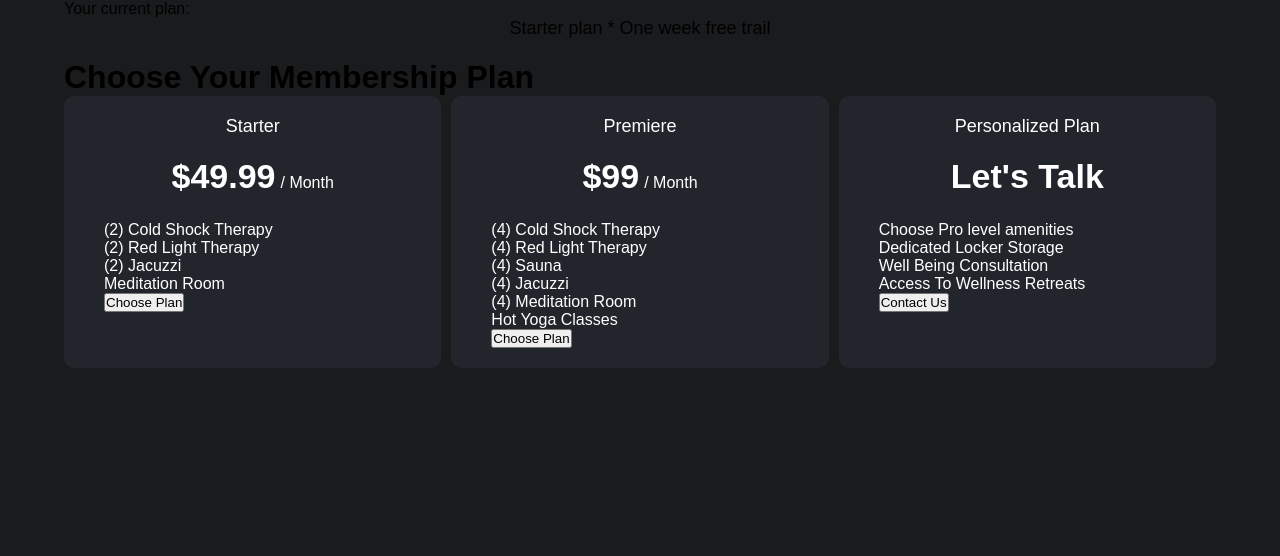
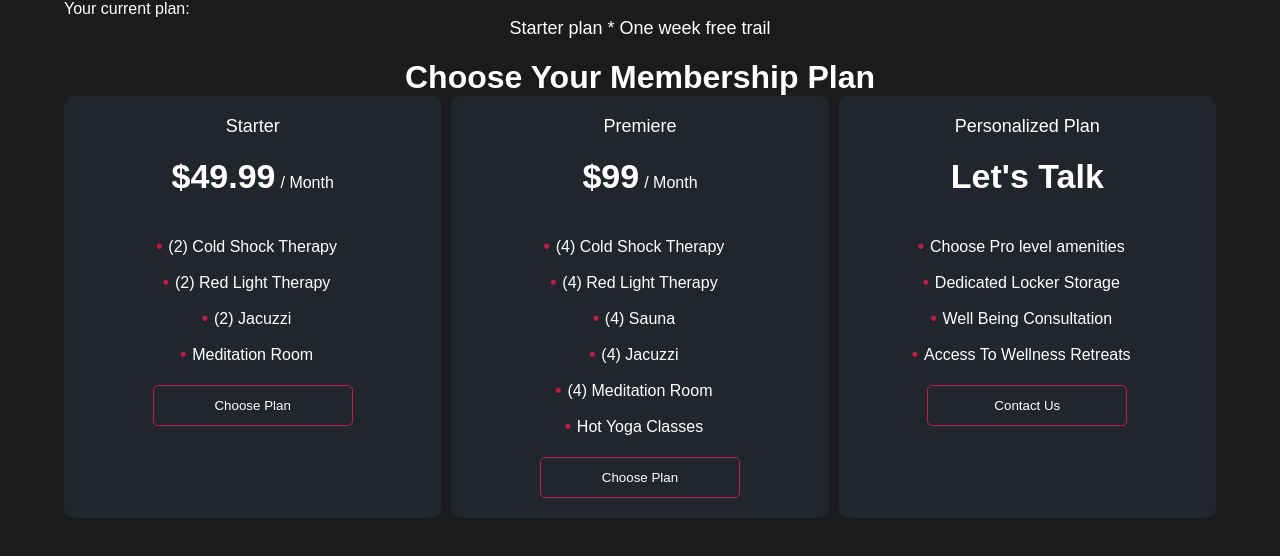
Before and after one commit to TechNestOwl/Pricing-Card-Page, a plain HTML site: page index.html in a window 1280 px wide. Drawn offline with Linux system fonts and the light colour scheme.

Commit message:
button styling added

```diff
--- a/index.html
+++ b/index.html
@@ -14,7 +14,7 @@
         <p>Your current plan:</p>
         <p class="card-header">Starter plan * One week free trail</p>
     </div>
-    <h1>Choose Your Membership Plan</h1>
+    <h1 class="title">Choose Your Membership Plan</h1>
    <div id="pricing">
     <div class="price-card">
         <p class="card-header">Starter</p>
@@ -54,7 +54,7 @@
 
    </div>
 
-
+<script src="script.js"></script>
 </body>
 
 </html>
--- a/script.js
+++ b/script.js
@@ -1 +1,15 @@
-// write your JavaScript here
+let priceBtn = document.getElementsByClassName("price-btn");
+
+
+// priceBtn.addEventListener('mouseover', (event)=>{this.style.color = "#bc1e4a"});
+// onmouseover = (event) => {
+//     event.target.style.color = "red";
+// }
+
+// let mouseOverFunction = function(){
+//     this.style.color = 'blue';
+// }
+
+priceBtn.onmouseover = function(){
+    alert("test");
+};
--- a/style.css
+++ b/style.css
@@ -15,12 +15,19 @@ body{
     background-color: var(--black);
     max-width: 90%;
     margin: 0 auto;
+    color: white;
+
+}
+.title{
+    text-align: center;
+    margin: 60px o;
 }
 
 .price-card{
     background-color: var(--dark-gray);
     border-radius: 10px;
     padding: 20px 40px;
+    text-align: center;
 }
 
 #pricing{
@@ -39,7 +46,7 @@ body{
 .card-price{
     font-size:34px;
     text-align:center;
-    margin-bottom: 25px;
+    margin-bottom: 40px;
     font-weight: bold;
 }
 .month{
@@ -49,16 +56,38 @@ body{
 }
 ul{
     list-style: none; /* remove default bullets */
+    margin-bottom: 20px;
+}
+li{
+    margin-bottom: 15px;
+}
+ul li::before{
+    content:"\2022"; /* adding content, the 2022 is the CSS code for a bullet*/
+    color: var(--pink);
+    font-size: 18px;
+    font-weight: bold;
+    display: inline-block;
+    width: 1em;
+    margin-left: -1em;
+}
+button{
+    border: 1px solid var(--pink);
+    padding: 12px;
+    width: 200px;
+    border-radius: 5px;
+    background-color: inherit;
+    color: white;
+}
+
+button:hover{
+    background-color: var(--pink);
 }
 
 
 
 
 
-
-
-
-@media only screen and (max-width: 750px){
+@media only screen and (max-width: 900px){
     #pricing{
         grid-template-columns: 1fr;
         gap:10px;
```
